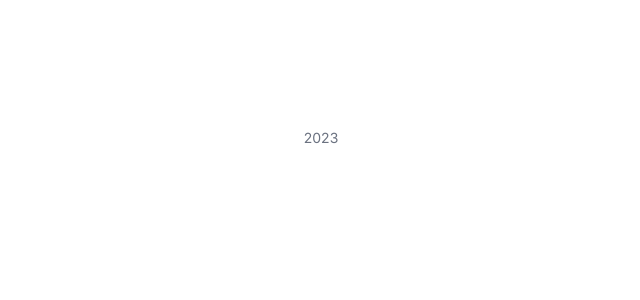
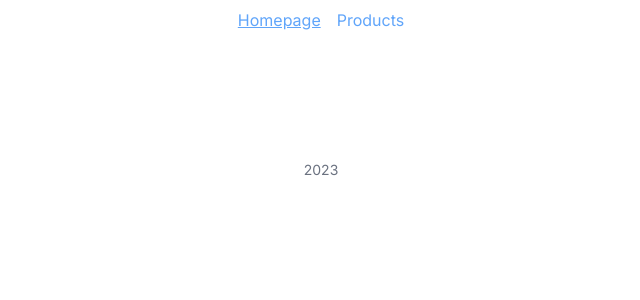
Before and after one commit to patryk-harasiuk/shoppio, a Next.js app: page / in a window 1280 px wide. Shown: the top 300 px of the page, without its empty margins (319-959 px from the left). Built offline with nearby package versions, Linux system fonts and the light colour scheme.

Commit message:
feat: add ActiveLink component

```diff
--- a/package.json
+++ b/package.json
@@ -13,12 +13,14 @@
 		"@types/react": "18.2.22",
 		"@types/react-dom": "18.2.7",
 		"autoprefixer": "10.4.16",
+		"clsx": "^2.0.0",
 		"eslint": "8.50.0",
 		"eslint-config-next": "13.5.2",
 		"next": "13.5.2",
 		"postcss": "8.4.30",
 		"react": "18.2.0",
 		"react-dom": "18.2.0",
+		"server-only": "^0.0.1",
 		"tailwindcss": "3.3.3",
 		"typescript": "5.2.2"
 	},
--- a/src/app/layout.tsx
+++ b/src/app/layout.tsx
@@ -1,6 +1,7 @@
 import "./globals.css";
 import type { Metadata } from "next";
 import { Inter } from "next/font/google";
+import { ActiveLink } from "@/ui/atoms/ActiveLink";
 
 const inter = Inter({ subsets: ["latin"] });
 
@@ -12,6 +13,18 @@ export default function RootLayout({ children }: { children: React.ReactNode })
 	return (
 		<html lang="pl">
 			<body className={inter.className}>
+				<nav>
+					<ul className="mt-2 flex justify-center space-x-4">
+						<li>
+							<ActiveLink href="/">Homepage</ActiveLink>
+						</li>
+
+						<li>
+							<ActiveLink href="/products">Products</ActiveLink>
+						</li>
+					</ul>
+				</nav>
+
 				<section className="mx-auto max-w-md p-12 sm:max-w-2xl sm:py-16 md:max-w-4xl lg:max-w-7xl">
 					{children}
 				</section>
--- /dev/null
+++ b/src/app/product/[productId]/page.tsx
@@ -0,0 +1,12 @@
+type Props = {
+	params: { productId: string };
+};
+
+export default async function SingleProductPage({ params }: Props) {
+	return (
+		<div>
+			<h1>Single Product Page</h1>
+			{params.productId}
+		</div>
+	);
+}
--- /dev/null
+++ b/src/ui/atoms/ActiveLink.tsx
@@ -0,0 +1,25 @@
+"use client";
+
+import Link from "next/link";
+import clsx from "clsx";
+import { usePathname } from "next/navigation";
+import { type ReactNode } from "react";
+
+type Props = {
+	href: string;
+	children: ReactNode;
+};
+
+export const ActiveLink = ({ href, children }: Props) => {
+	const pathname = usePathname();
+	const isActive = pathname === href;
+
+	return (
+		<Link
+			href={href}
+			className={clsx(`text-blue-400 hover:text-blue-600`, isActive && `underline`)}
+		>
+			{children}
+		</Link>
+	);
+};
```
Also changed, not shown: 1 other file (tests, documents, lock files or other folders).
